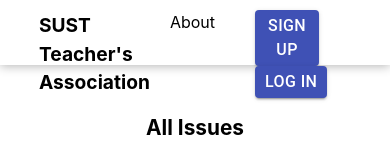
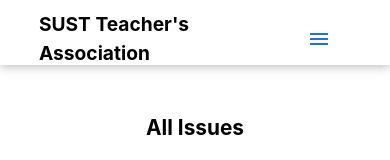
Before and after one commit to Wahed08/Issue, a React (Create React App) app in the folder Issue/client/: page / in a window 390 px wide. Shown: the top 160 px of the page. Built offline with nearby package versions, Linux system fonts and the light colour scheme; no server answers.

Commit message:
hamburger button

```diff
--- /dev/null
+++ b/Issue/client/src/components/Header/Hamburger.js
@@ -0,0 +1,80 @@
+import React, { useState, useContext } from "react";
+import { Link } from "react-router-dom";
+import Button from "@mui/material/Button";
+import Menu from "@mui/material/Menu";
+import MenuItem from "@mui/material/MenuItem";
+import MenuIcon from "@mui/icons-material/Menu";
+// import { makeStyles } from "@material-ui/core";
+import { AuthContext } from "../Auth/auth-context";
+
+const Hamburger = () => {
+  const auth = useContext(AuthContext);
+  const [anchorEl, setAnchorEl] = useState(null);
+  const open = Boolean(anchorEl);
+  const handleClick = (event) => {
+    setAnchorEl(event.currentTarget);
+  };
+  const handleClose = () => {
+    setAnchorEl(null);
+  };
+
+  const logOut = () => {
+    handleClose();
+    auth.logout();
+  };
+
+  return (
+    <div>
+      <Button
+        id="demo-positioned-button"
+        aria-controls={open ? "demo-positioned-menu" : undefined}
+        aria-haspopup="true"
+        aria-expanded={open ? "true" : undefined}
+        onClick={handleClick}
+        size="large"
+      >
+        <MenuIcon />
+      </Button>
+      <Menu
+        id="demo-positioned-menu"
+        aria-labelledby="demo-positioned-button"
+        anchorEl={anchorEl}
+        open={open}
+        onClose={handleClose}
+        anchorOrigin={{
+          vertical: "top",
+          horizontal: "left",
+        }}
+        transformOrigin={{
+          vertical: "top",
+          horizontal: "left",
+        }}
+      >
+        <Link to="/about">
+          <MenuItem onClick={handleClose}>About</MenuItem>
+        </Link>
+        {auth.isLoggedIn && <Link to="/create-issue">
+          <MenuItem onClick={handleClose}>Create Issue</MenuItem>
+        </Link>}
+
+        {!auth.isLoggedIn && <Link to="/auth/signup">
+          <MenuItem onClick={handleClose}>Sign Up</MenuItem>
+        </Link>}
+
+        {!auth.isLoggedIn && <Link to="/auth/login">
+          <MenuItem onClick={handleClose}>Log In</MenuItem>
+        </Link>}
+
+        {auth.isLoggedIn && auth.isAdmin && <Link to="/admin/issues-list">
+          <MenuItem onClick={handleClose}>All Issues</MenuItem>
+        </Link>}
+        {auth.isLoggedIn && auth.isAdmin && <Link to="/admin/users-list">
+          <MenuItem onClick={handleClose}>All Users</MenuItem>
+        </Link>}
+        {auth.isLoggedIn && <MenuItem onClick={logOut}>Log out</MenuItem>}
+      </Menu>
+    </div>
+  );
+};
+
+export default Hamburger;
--- a/Issue/client/src/components/Header/Header.js
+++ b/Issue/client/src/components/Header/Header.js
@@ -10,17 +10,17 @@
 import LogoutIcon from "@mui/icons-material/Logout";
 import PeopleIcon from "@mui/icons-material/People";
 import BugReportIcon from "@mui/icons-material/BugReport";
-import MenuIcon from "@mui/icons-material/Menu";
 import Dialog from "@mui/material/Dialog";
 import DialogActions from "@mui/material/DialogActions";
 import DialogContent from "@mui/material/DialogContent";
 import DialogContentText from "@mui/material/DialogContentText";
 import DialogTitle from "@mui/material/DialogTitle";
+import Hamburger from "./Hamburger";
 
 const Header = () => {
   const useStyles = makeStyles((theme) => ({
     root: {
-      marginRight: theme.spacing(2),
+      marginRight: theme.spacing(1),
     },
   }));
 
@@ -89,6 +89,7 @@
                 </Link>
               </li>
             ) : null}
+
             {auth.isLoggedIn ? (
               <li>
                 <Button
@@ -107,6 +108,7 @@
               </li>
             ) : null}
           </ul>
+          <div className={Styles.hamburger}> <Hamburger/></div>
           <Menu
             id="basic-menu"
             anchorEl={anchorEl}
--- a/Issue/client/src/components/Header/Header.module.css
+++ b/Issue/client/src/components/Header/Header.module.css
@@ -63,6 +63,10 @@
     transition-delay: 200ms;
 }
 
+/* hamburger */
+.hamburger{
+    display: none;
+}
 
 /* media */
 @media only screen and (max-width: 980px) {
@@ -79,3 +83,12 @@
         font-size: 1.2em;
     }
 }
+
+@media only screen and (max-width: 680px) {
+    .hamburger{
+        display: block;
+    }
+    .mainNav ul.rightMenu li {
+        display: none;
+    }
+}
```
